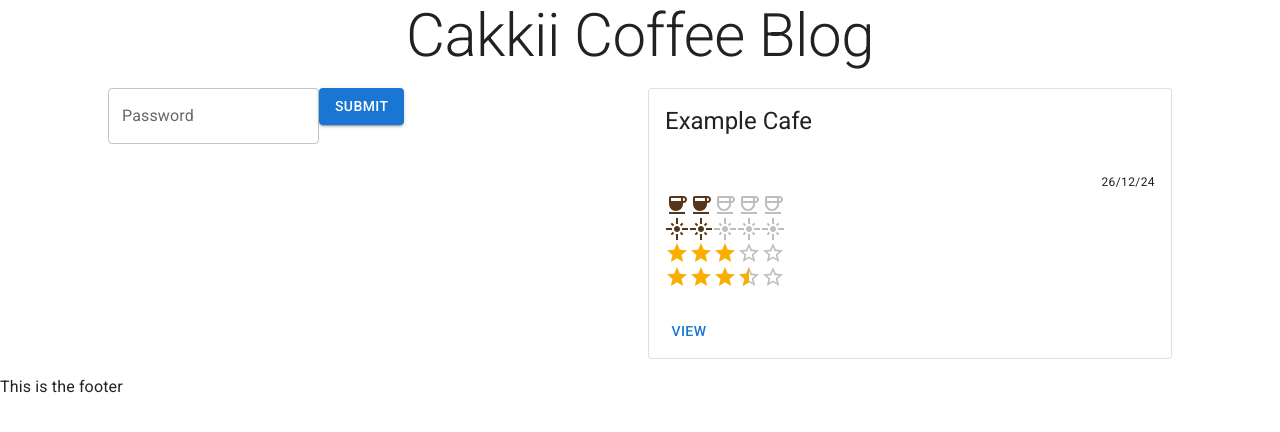
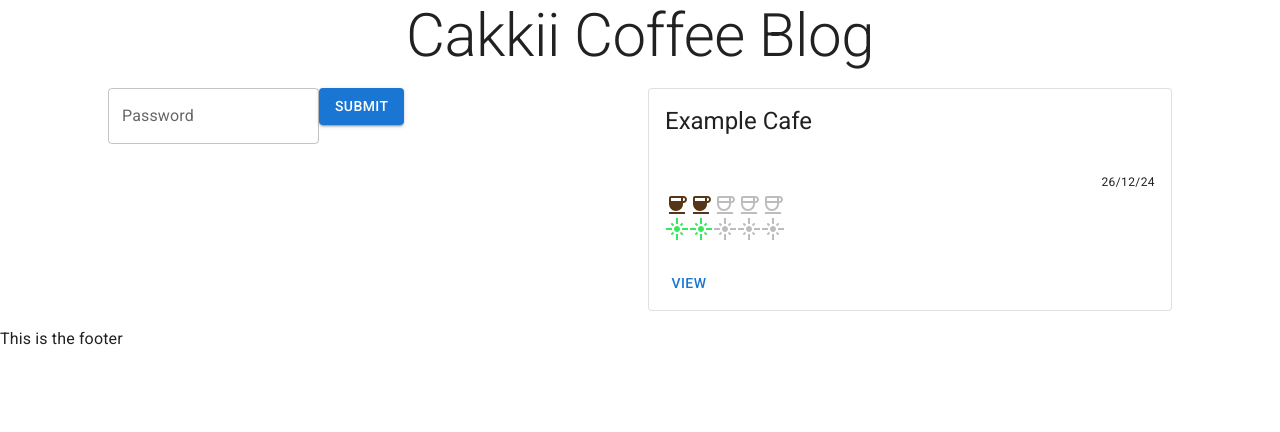
Before and after one commit to Cakkii/coffee-blog, a React (Vite) app: page / in a window 1280 px wide. Shown: the top 432 px of the page. Built offline with nearby package versions, Linux system fonts and the light colour scheme.

Commit message:
Move ratings to components

```diff
--- a/src/App.tsx
+++ b/src/App.tsx
@@ -8,16 +8,12 @@ import {
   CardHeader,
   Grid2 as Grid,
   Rating,
-  styled,
   TextField,
   Typography,
 } from "@mui/material";
 import { useState } from "react";
-import CoffeeIcon from "@mui/icons-material/Coffee";
-import FlareIcon from "@mui/icons-material/Flare";
-
-import CoffeeBorderIcon from "@mui/icons-material/CoffeeOutlined";
-import FlareBorderIcon from "@mui/icons-material/FlareOutlined";
+import { CoffeeRating } from "./components/CoffeeRating.tsx";
+import { VibesRating } from "./components/VibeRating.tsx";
 function App() {
   const [password, setPassword] = useState("");
 
@@ -37,15 +33,6 @@ function App() {
       console.error(error);
     }
   };
-
-  const StyledRating = styled(Rating)({
-    "& .MuiRating-iconFilled": {
-      color: "#563618",
-    },
-    "& .MuiRating-iconHover": {
-      color: "ff3d47",
-    },
-  });
 
   return (
     <>
@@ -82,29 +69,8 @@ function App() {
                   <Box display="fex" justifyContent="end">
                     <Typography variant="caption">26/12/24</Typography>
                   </Box>
-                  <StyledRating
-                    name="customized-color"
-                    defaultValue={2}
-                    getLabelText={(value: number) =>
-                      `${value} Heart${value !== 1 ? "s" : ""}`
-                    }
-                    precision={0.5}
-                    icon={<CoffeeIcon fontSize="inherit" />}
-                    emptyIcon={<CoffeeBorderIcon fontSize="inherit" />}
-                  />
-                  <StyledRating
-                    name="customized-color"
-                    defaultValue={2}
-                    getLabelText={(value: number) =>
-                      `${value} Heart${value !== 1 ? "s" : ""}`
-                    }
-                    precision={0.5}
-                    icon={<FlareIcon fontSize="inherit" />}
-                    emptyIcon={<FlareBorderIcon fontSize="inherit" />}
-                  />
-
-                  <Rating name="coffee" value={3} precision={0.5} readOnly />
-                  <Rating name="vibes" value={3.5} precision={0.5} readOnly />
+                  <CoffeeRating value={2} />
+                  <VibesRating value={2} />
                 </Box>
               </CardContent>
 
--- /dev/null
+++ b/src/components/CoffeeRating.tsx
@@ -0,0 +1,31 @@
+import React from "react";
+import CoffeeIcon from "@mui/icons-material/Coffee";
+import CoffeeBorderIcon from "@mui/icons-material/CoffeeOutlined";
+import { styled } from "@mui/material/styles";
+import { Rating } from "@mui/material";
+
+const StyledRating = styled(Rating)({
+  "& .MuiRating-iconFilled": {
+    color: "#563618",
+  },
+});
+
+interface Props {
+  value: number;
+}
+
+export const CoffeeRating: React.FC<Props> = ({ value }) => {
+  return (
+    <StyledRating
+      name="customized-color"
+      defaultValue={value}
+      getLabelText={(value: number) =>
+        `${value} Coffee${value !== 1 ? "s" : ""}`
+      }
+      precision={0.5}
+      icon={<CoffeeIcon fontSize="inherit" />}
+      emptyIcon={<CoffeeBorderIcon fontSize="inherit" />}
+      readOnly
+    />
+  );
+};
--- /dev/null
+++ b/src/components/VibeRating.tsx
@@ -0,0 +1,31 @@
+import React from "react";
+import FlareIcon from "@mui/icons-material/Flare";
+import FlareBorderIcon from "@mui/icons-material/FlareOutlined";
+import { styled } from "@mui/material/styles";
+import { Rating } from "@mui/material";
+
+const StyledRating = styled(Rating)({
+  "& .MuiRating-iconFilled": {
+    color: "#39e75f",
+  },
+});
+
+interface Props {
+  value: number;
+}
+
+export const VibesRating: React.FC<Props> = ({ value }) => {
+  return (
+    <StyledRating
+      name="customized-color"
+      defaultValue={value}
+      getLabelText={(value: number) =>
+        `${value} Vibes${value !== 1 ? "s" : ""}`
+      }
+      precision={0.5}
+      icon={<FlareIcon fontSize="inherit" />}
+      emptyIcon={<FlareBorderIcon fontSize="inherit" />}
+      readOnly
+    />
+  );
+};
```
